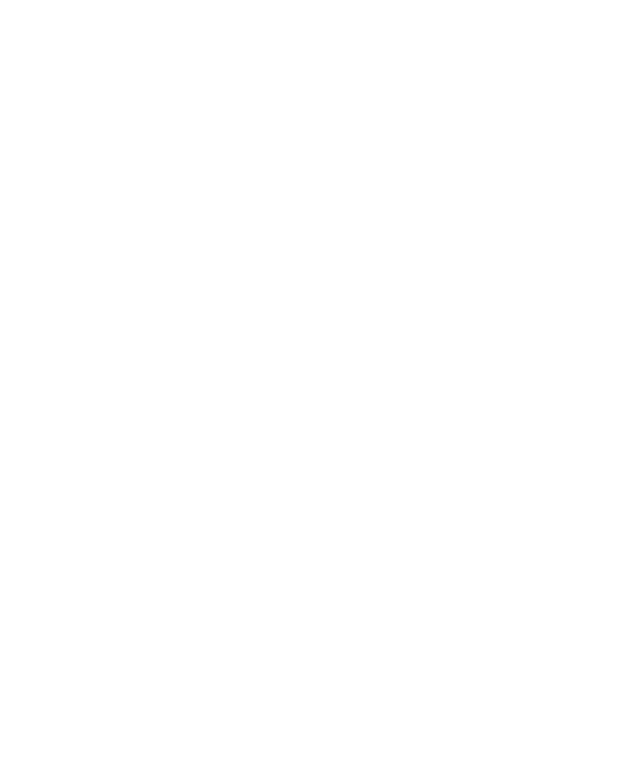
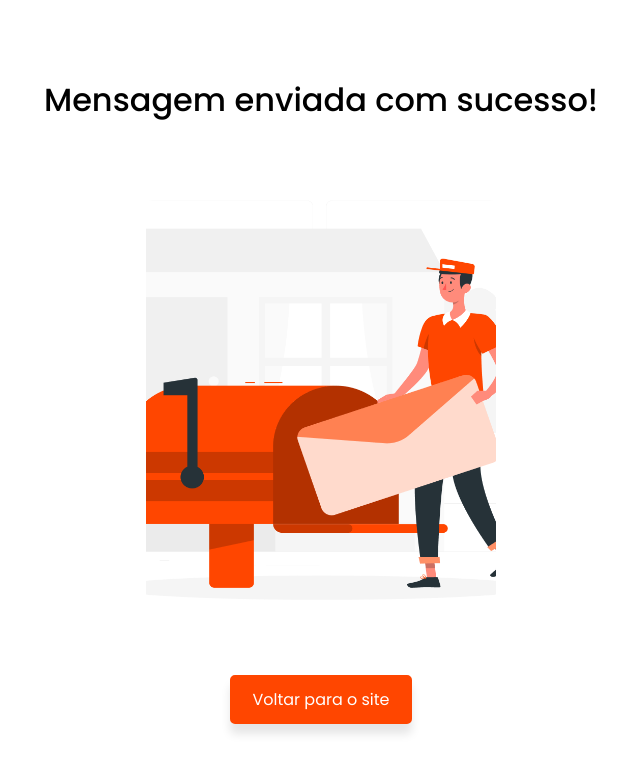
Before and after one commit to wsasouza/portfolio-projects-wsasouza, a plain HTML site: page success.html in a window 1280 px wide. Shown: the whole page, without its empty margins (319-959 px from the left). Drawn offline with Linux system fonts and the light colour scheme.

Commit message:
Feat: Page Success ok

```diff
--- /dev/null
+++ b/assets/styles/style-success.css
@@ -0,0 +1,68 @@
+:root {
+  --customColor: #ff4600;
+  --orange: #ff4600;
+  --blue: #0c0cb3;
+  --green: #006400;
+  --red: #ff0000;
+}
+
+*,
+*::before,
+*::after {
+  margin: 0;
+  padding: 0;
+  box-sizing: inherit;
+}
+
+html {
+  box-sizing: border-box;
+  font-size: 62.5%;
+}
+
+body {
+  font-family: "Poppins", sans-serif;
+  font-size: 1.6rem;
+}
+
+.message-sent {
+  height: 100vh;
+  display: flex;
+  align-items: center;
+  flex-direction: column;
+  justify-content: space-evenly;
+}
+
+.message-sent h1 {
+  font-weight: 500;
+}
+
+.message-sent img {
+  height: 40rem;
+  max-width: 35rem;
+  border-radius: 0.7rem;
+  object-fit: cover;
+}
+
+a.btn {
+  text-decoration: none;
+  display: inline-block;
+  padding: 1rem 2rem;
+  background: var(--customColor);
+  color: #fff;
+  border-radius: 0.5rem;
+  border: 2px solid var(--customColor);
+  box-shadow: 0 10px 10px rgba(0, 0, 0, 0.1);
+  transition: all 300ms ease-in-out;
+}
+
+a.btn:hover,
+button:hover {
+  transform: translateY(-3px);
+  background-color: transparent;
+  color: inherit;
+}
+
+a.btn:active,
+button:active {
+  transform: translateY(0px);
+}
--- a/assets/styles/style.css
+++ b/assets/styles/style.css
@@ -778,7 +778,7 @@ button:active {
 
 .left .icon {
   display: inline-block;
-  width: 3rem;
+  width: 2.3rem;
   font-size: 2rem;
   color: var(--customColor);
 }
--- a/success.html
+++ b/success.html
@@ -7,11 +7,22 @@
   <meta charset="UTF-8">
   <meta http-equiv="X-UA-Compatible" content="IE=edge">
   <meta name="viewport" content="width=device-width, initial-scale=1.0">
-  <title>Mensagem enviada</title>
+  <!-- Google Fonts -->
+  <link rel="preconnect" href="https://fonts.googleapis.com">
+  <link rel="preconnect" href="https://fonts.gstatic.com" crossorigin>
+  <link href="https://fonts.googleapis.com/css2?family=Poppins:wght@300;400;500;600;700;800;900&display=swap"
+    rel="stylesheet">
+  <link rel="stylesheet" href="/assets/styles/style-success.css">
+  <title>Portfólio | wsasouza</title>
 </head>
 
 <body>
+  <div class="message-sent">
+    <h1>Mensagem enviada com sucesso!</h1>
+    <img src="/assets/images/sent-message.png" alt="sent-message">
+    <a href="/" class="btn">Voltar para o site</a>
 
+  </div>
 </body>
 
 </html>
```
Also changed, not shown: index.html (+1 -0 lines), assets/images/sent-message.png (added).
